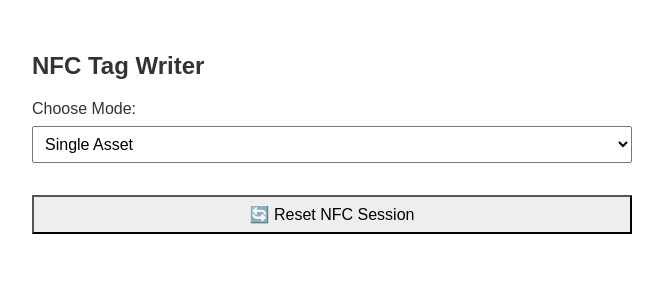
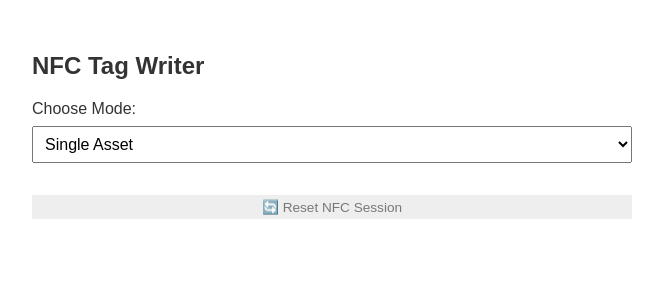
Before and after one commit to travisprovident/nfc-writer, a plain HTML site: page index.html in a window 1280 px wide. Shown: the whole page, without its empty margins (308-971 px from the left). Drawn offline with Linux system fonts and the light colour scheme.

Commit message:
Update style.css

```diff
--- a/style.css
+++ b/style.css
@@ -31,6 +31,20 @@ input, button, textarea, select {
   width: 100%;
   padding: 0.5rem;
   font-size: 1rem;
+}
+
+.reset-button {
+  font-size: 0.85rem;
+  background-color: transparent;
+  color: var(--brand-secondary-color);
+  border: none;
+  cursor: pointer;
+  padding: 0.25rem 0.5rem;
+}
+
+.reset-button:hover {
+  color: var(--brand-text-color);
+  text-decoration: underline;
 }
 
 /* 🔶 Write buttons now use brand orange */
```
